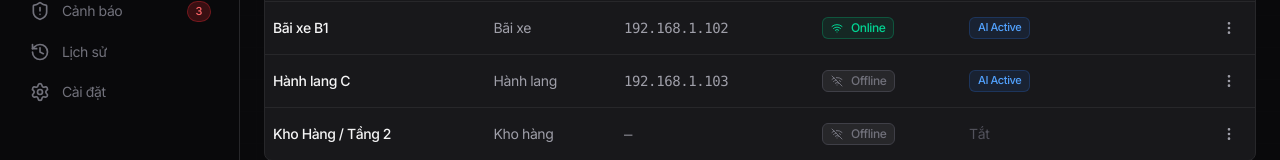
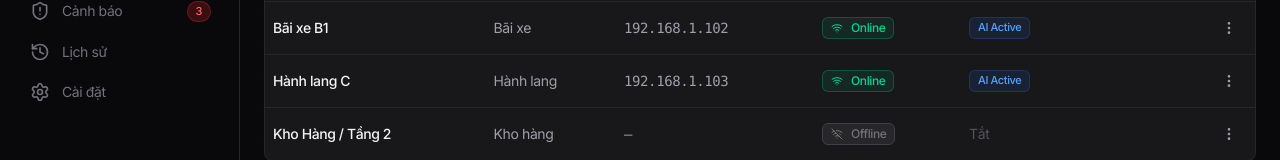
Before and after one commit to lamkhoi-dev/cameraAI_deploy, a React (Vite) app in the folder frontend/: page /cameras in a window 1280 px wide. Shown: the part 241-401 px from the top of the page. Built offline with nearby package versions, Linux system fonts and the light colour scheme; no server answers.

Commit message:
fix: camera status online, nginx streaming optimization, webrtc auto-negotiate
- CameraManagement: fix getStatus to use is_active (was always offline)
- nginx: add proxy_buffering off, proxy_cache off, 24h timeout, map-based WS upgrade
- stream mode: webrtc,mse auto-negotiate (was forced mse)

```diff
--- a/frontend/src/pages/CameraManagementPage.tsx
+++ b/frontend/src/pages/CameraManagementPage.tsx
@@ -75,7 +75,7 @@ function extractIp(streamUrl: string): string {
 }
 
 function getStatus(cam: BackendCamera): "online" | "offline" {
-  return cam.is_active && cam.last_connection_status === "connected" ? "online" : "offline";
+  return cam.is_active ? "online" : "offline";
 }
 
 export default function CameraManagementPage() {
--- a/frontend/src/pages/DashboardPage.tsx
+++ b/frontend/src/pages/DashboardPage.tsx
@@ -198,7 +198,7 @@ export default function DashboardPage() {
               status={getStatus(cam)}
               streamUrl={
                 getStatus(cam) === "online"
-                  ? `${GO2RTC_BASE}/stream.html?src=${cam.camera_id}&mode=mse`
+                  ? `${GO2RTC_BASE}/stream.html?src=${cam.camera_id}&mode=webrtc,mse`
                   : undefined
               }
               resolution={cam.resolution || "1080P / 30FPS"}
--- a/frontend/src/pages/LiveViewPage.tsx
+++ b/frontend/src/pages/LiveViewPage.tsx
@@ -85,7 +85,7 @@ export default function LiveViewPage() {
           </div>
           <div className="flex-1 bg-black relative">
             <iframe
-              src={`${GO2RTC_BASE}/stream.html?src=${expandedCam.camera_id}&mode=mse`}
+              src={`${GO2RTC_BASE}/stream.html?src=${expandedCam.camera_id}&mode=webrtc,mse`}
               className="w-full h-full border-0"
               allow="autoplay; fullscreen"
               title={expandedCam.name}
@@ -167,7 +167,7 @@ export default function LiveViewPage() {
                 status={camStatus}
                 streamUrl={
                   camStatus === "online"
-                    ? `${GO2RTC_BASE}/stream.html?src=${cam.camera_id}&mode=mse`
+                    ? `${GO2RTC_BASE}/stream.html?src=${cam.camera_id}&mode=webrtc,mse`
                     : undefined
                 }
                 aiTags={getAiTags(cam)}
```
Also changed, not shown: 1 other file (tests, documents, lock files or other folders).
